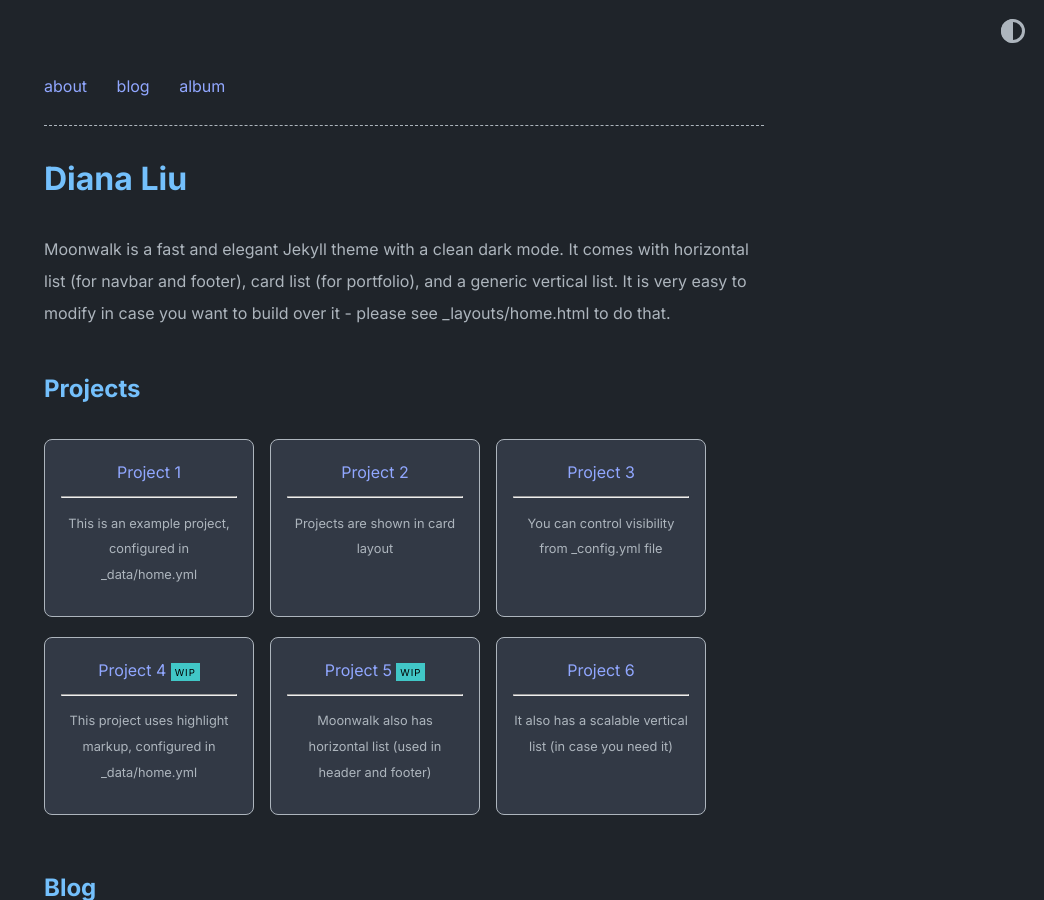
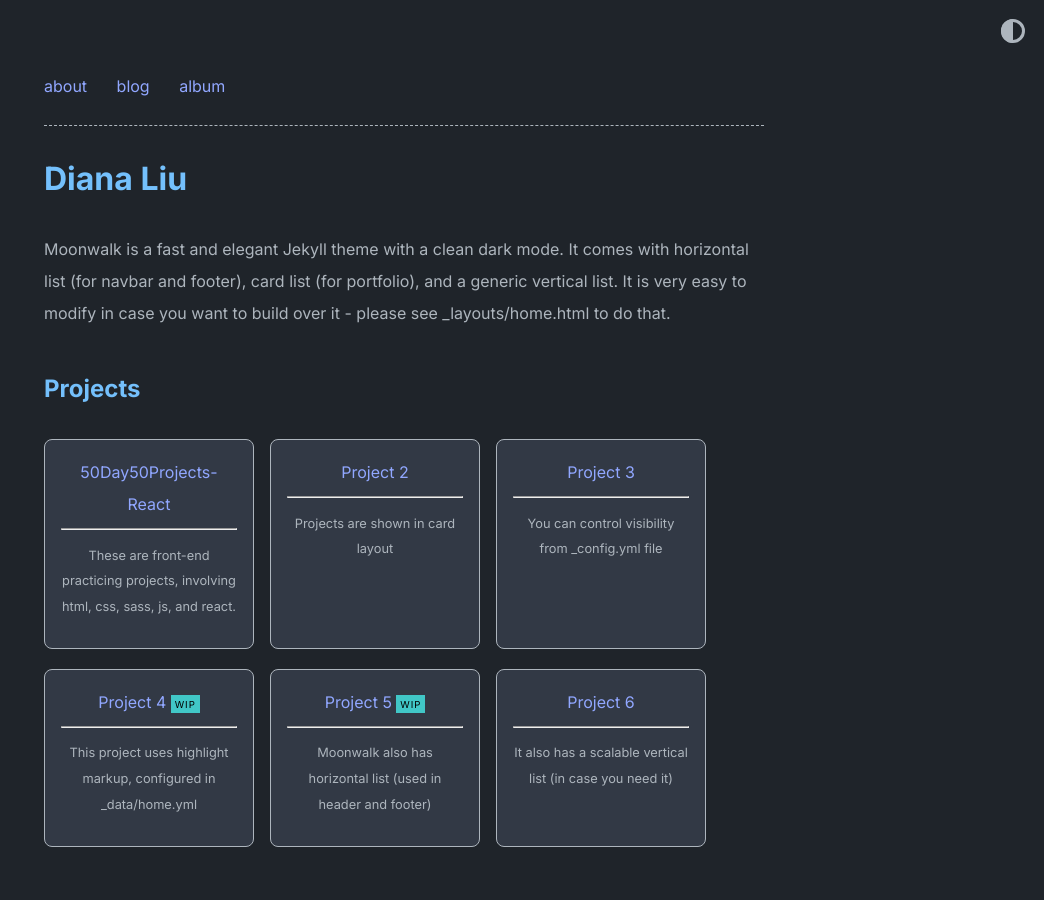
Before and after one commit to DianaLeo/DianaLeo.github.io, a Jekyll site: the page built from index.md, in a window 1280 px wide and 900 px high. Shown: the whole window, without its empty margins (236-1280 px from the left). Built offline with Jekyll 4.4.1, drawn with Linux system fonts in a browser that asks for light colours.

Commit message:
Add the first project to my personal website.(50projects50days-react)

````diff
--- a/_data/home.yml
+++ b/_data/home.yml
@@ -9,9 +9,9 @@ navbar_entries:
     url: https://dianaleo.github.io/album
 
 project_entries:
-  - title: Project 1
-    url: overview-post
-    desc: This is an example project, configured in _data/home.yml
+  - title: 50Day50Projects-React
+    url: https://dianaleo.github.io/50projects50days-react/
+    desc: These are front-end practicing projects, involving html, css, sass, js, and react.
 
   - title: Project 2
     url: overview-post
--- a/_posts/2023-07-25-Deploy-React-App-to-Github-Pages-and-404-Error.markdown
+++ b/_posts/2023-07-25-Deploy-React-App-to-Github-Pages-and-404-Error.markdown
@@ -78,6 +78,10 @@ After pushing, there is a ```./build``` folder in ```master/main``` branch of gi
 Run
  ```git subtree push --prefix=build origin gh-pages```
 to copy the ```./build``` folder to a new branch ```gh-pages```.
+I encounterd a problem here:
+![Copy build folder to new gh-pages branch problem.png](https://dianaleo.github.io/assets/images/25-07-2023/Copy-build-folder-to-new-gh-pages-branch-problem.png)
+
+The reason is that **/build** was in **.gitignore** by default. Just delete it.
 After 2 minutes, the website is available to visit.
 
 ![Change branch to gh-pages.png](https://dianaleo.github.io/assets/images/25-07-2023/Change-branch-to-gh-pages.png)
````
Also changed, not shown: assets/images/25-07-2023/Copy-build-folder-to-new-gh-pages-branch-problem.png (added).
